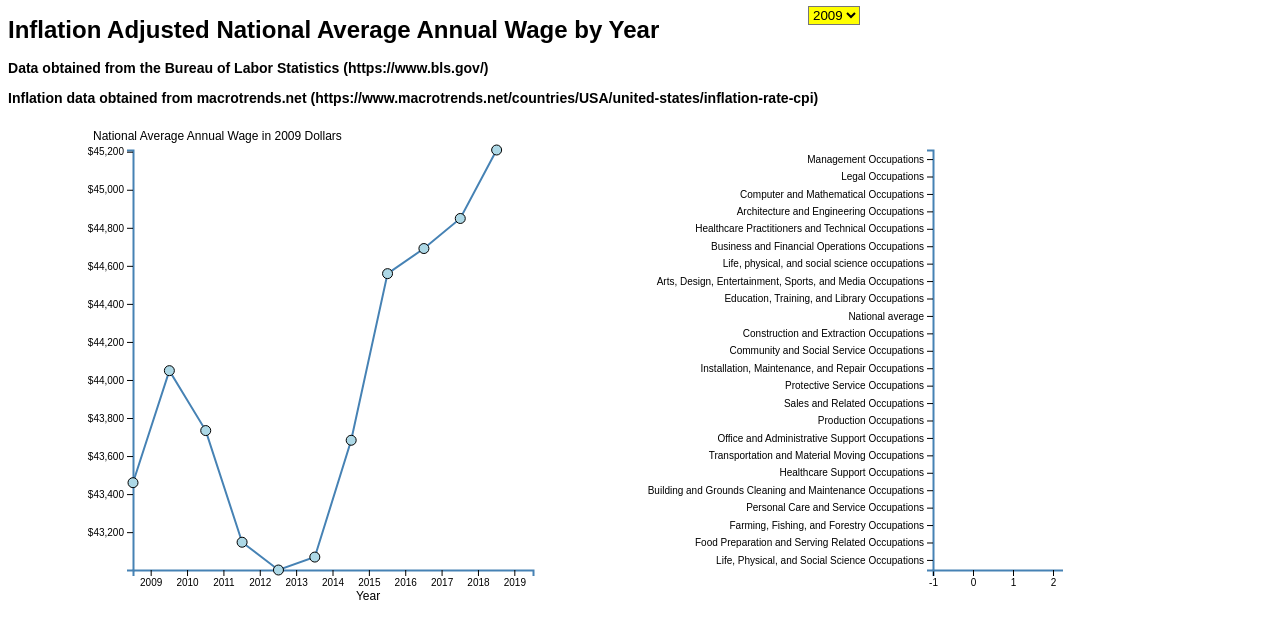
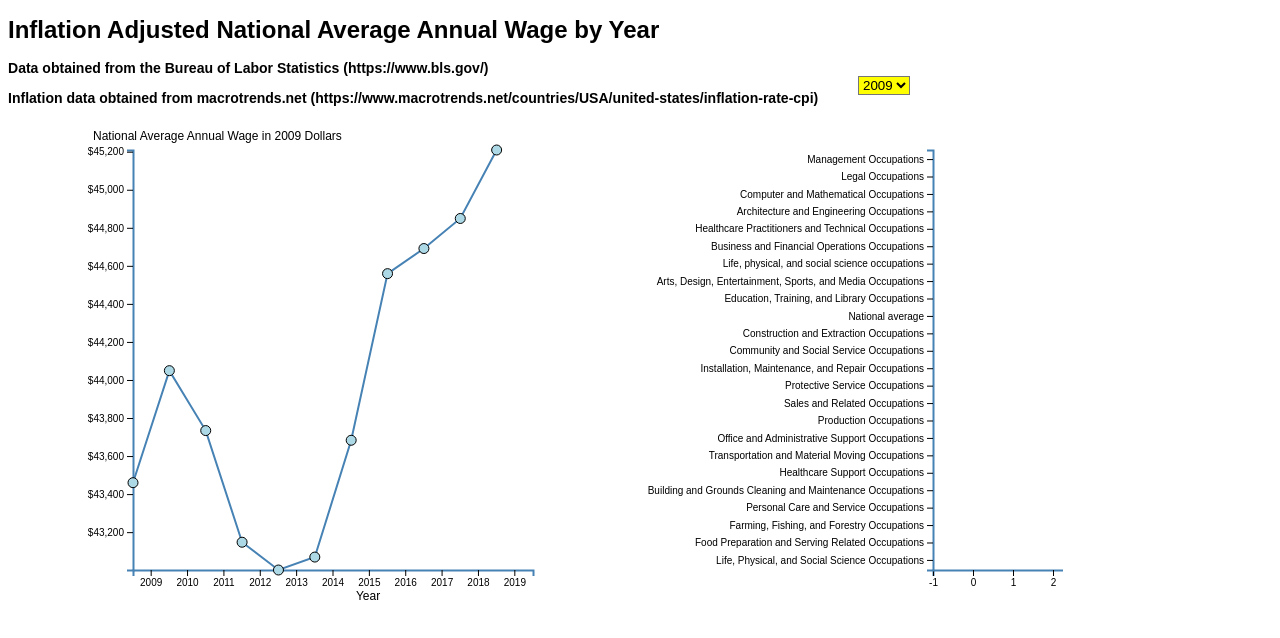
Before and after one commit to luma-vasiljevic/luma-vasiljevic.github.io, a plain HTML site: page index.html in a window 1280 px wide. Drawn offline with nearby package versions, Linux system fonts and the light colour scheme.

Commit message:
Update index.html

```diff
--- a/index.html
+++ b/index.html
@@ -35,7 +35,7 @@ path {
 <div id="my_dataviz">
 
 <!-- Initialize a select button -->
-<select id="selectButton" , style = "position:relative; left:800px; top:-600px; background-color:yellow;">
+<select id="selectButton" , style = "position:relative; left:850px; top:-530px; background-color:yellow;">
 </select>
 
 </div>
```
